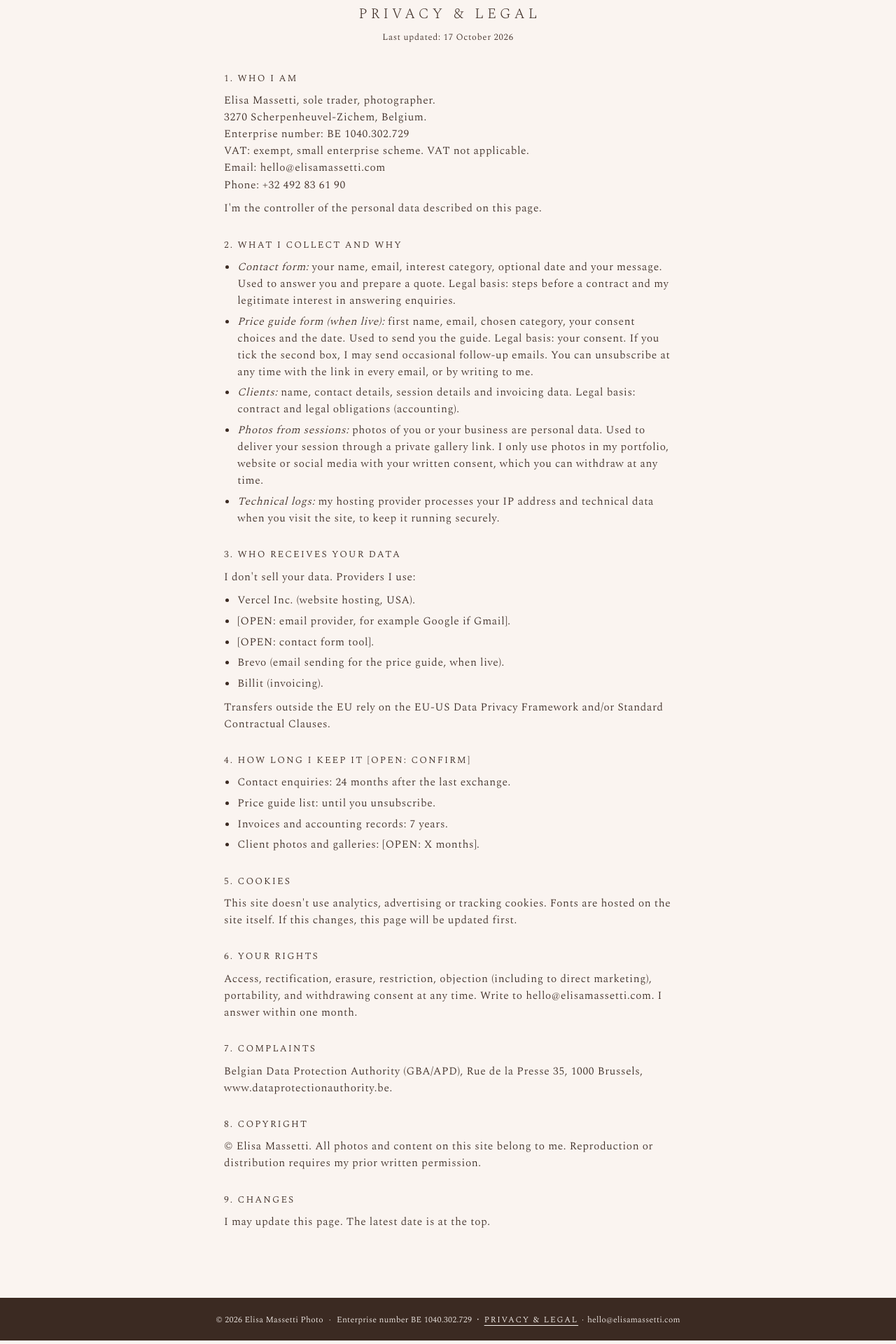
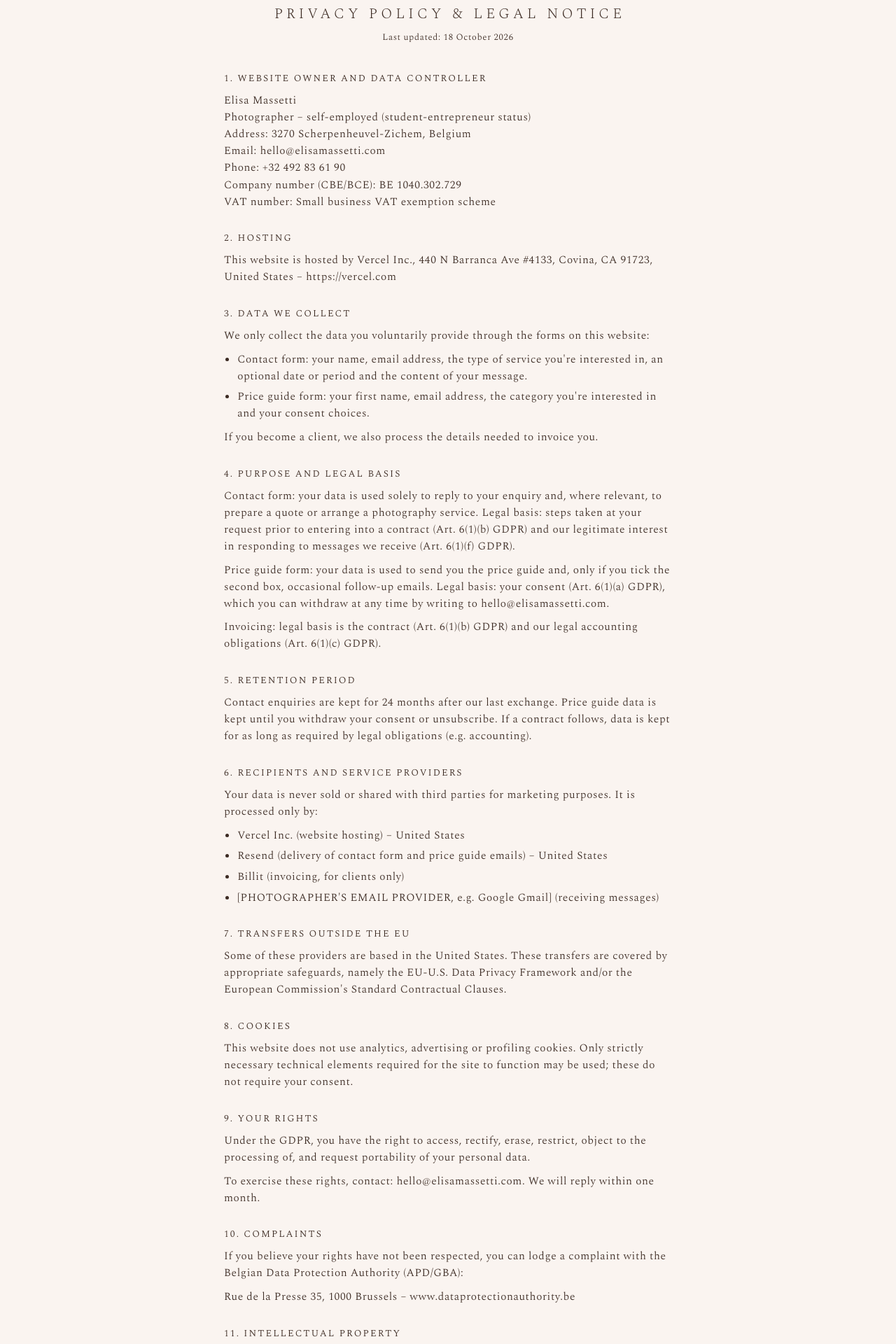
Before and after one commit to jjuliettt/emmestudio, a Next.js app: page /privacy-policy in a window 1280 px wide. Shown: the part 120-2040 px from the top of the page at 70% size. Built offline with nearby package versions, Linux system fonts and the light colour scheme.

Commit message:
Resend per le email + e sistemazione privacy policy e legal

```diff
--- a/src/app/privacy-policy/page.tsx
+++ b/src/app/privacy-policy/page.tsx
@@ -7,13 +7,13 @@ import styles from "@/components/Legal/Legal.module.css";
 export const metadata: Metadata = {
   title: "Privacy & Legal",
   description:
-    "Privacy policy and legal information of Elisa Massetti Photo: who I am, what data I collect, why, and your rights.",
+    "Privacy policy and legal notice of Elisa Massetti Photo: who is responsible for your data, what is collected, why, and your rights.",
 };
 
 // Data di pubblicazione di questo testo
-const LAST_UPDATED = "17 October 2026";
+const LAST_UPDATED = "18 October 2026";
 
-// Testo fornito da Elisa. Le parti tra [ ] sono ancora da decidere.
+// Testo fornito da Elisa. Le parti tra [ ] sono ancora da compilare.
 function Section({ heading, children }: { heading: string; children: ReactNode }) {
   return (
     <section>
@@ -23,129 +23,160 @@ function Section({ heading, children }: { heading: string; children: ReactNode }
   );
 }
 
-function Labelled({ label, children }: { label: string; children: ReactNode }) {
-  return (
-    <li>
-      <em>{label}:</em> {children}
-    </li>
-  );
-}
-
 export default function PrivacyPolicyPage() {
   return (
     <section className={styles.page}>
-      <PageTitle>Privacy &amp; Legal</PageTitle>
+      <PageTitle>Privacy Policy &amp; Legal Notice</PageTitle>
       <p className={styles.updated}>Last updated: {LAST_UPDATED}</p>
 
       <div className={styles.sections}>
-        <Section heading="1. Who I am">
+        <Section heading="1. Website owner and data controller">
           <p className={styles.paragraph}>
-            Elisa Massetti, sole trader, photographer.
+            Elisa Massetti
             <br />
-            3270 Scherpenheuvel-Zichem, Belgium.
+            Photographer – self-employed (student-entrepreneur status)
             <br />
-            Enterprise number: {ENTERPRISE_NO}
-            <br />
-            VAT: exempt, small enterprise scheme. VAT not applicable.
+            Address: 3270 Scherpenheuvel-Zichem, Belgium
             <br />
             Email: {EMAIL}
             <br />
             Phone: +32 492 83 61 90
-          </p>
-          <p className={styles.paragraph}>
-            I&apos;m the controller of the personal data described on this page.
+            <br />
+            Company number (CBE/BCE): {ENTERPRISE_NO}
+            <br />
+            VAT number: Small business VAT exemption scheme
           </p>
         </Section>
 
-        <Section heading="2. What I collect and why">
+        <Section heading="2. Hosting">
+          <p className={styles.paragraph}>
+            This website is hosted by Vercel Inc., 440 N Barranca Ave #4133,
+            Covina, CA 91723, United States – https://vercel.com
+          </p>
+        </Section>
+
+        <Section heading="3. Data we collect">
+          <p className={styles.paragraph}>
+            We only collect the data you voluntarily provide through the forms
+            on this website:
+          </p>
           <ul className={styles.list}>
-            <Labelled label="Contact form">
-              your name, email, interest category, optional date and your
-              message. Used to answer you and prepare a quote. Legal basis:
-              steps before a contract and my legitimate interest in answering
-              enquiries.
-            </Labelled>
-            <Labelled label="Price guide form (when live)">
-              first name, email, chosen category, your consent choices and the
-              date. Used to send you the guide. Legal basis: your consent. If
-              you tick the second box, I may send occasional follow-up emails.
-              You can unsubscribe at any time with the link in every email, or
-              by writing to me.
-            </Labelled>
-            <Labelled label="Clients">
-              name, contact details, session details and invoicing data. Legal
-              basis: contract and legal obligations (accounting).
-            </Labelled>
-            <Labelled label="Photos from sessions">
-              photos of you or your business are personal data. Used to deliver
-              your session through a private gallery link. I only use photos in
-              my portfolio, website or social media with your written consent,
-              which you can withdraw at any time.
-            </Labelled>
-            <Labelled label="Technical logs">
-              my hosting provider processes your IP address and technical data
-              when you visit the site, to keep it running securely.
-            </Labelled>
+            <li>
+              Contact form: your name, email address, the type of service
+              you&apos;re interested in, an optional date or period and the
+              content of your message.
+            </li>
+            <li>
+              Price guide form: your first name, email address, the category
+              you&apos;re interested in and your consent choices.
+            </li>
+          </ul>
+          <p className={styles.paragraph}>
+            If you become a client, we also process the details needed to
+            invoice you.
+          </p>
+        </Section>
+
+        <Section heading="4. Purpose and legal basis">
+          <p className={styles.paragraph}>
+            Contact form: your data is used solely to reply to your enquiry and,
+            where relevant, to prepare a quote or arrange a photography service.
+            Legal basis: steps taken at your request prior to entering into a
+            contract (Art. 6(1)(b) GDPR) and our legitimate interest in
+            responding to messages we receive (Art. 6(1)(f) GDPR).
+          </p>
+          <p className={styles.paragraph}>
+            Price guide form: your data is used to send you the price guide and,
+            only if you tick the second box, occasional follow-up emails. Legal
+            basis: your consent (Art. 6(1)(a) GDPR), which you can withdraw at
+            any time by writing to {EMAIL}.
+          </p>
+          <p className={styles.paragraph}>
+            Invoicing: legal basis is the contract (Art. 6(1)(b) GDPR) and our
+            legal accounting obligations (Art. 6(1)(c) GDPR).
+          </p>
+        </Section>
+
+        <Section heading="5. Retention period">
+          <p className={styles.paragraph}>
+            Contact enquiries are kept for 24 months after our last exchange.
+            Price guide data is kept until you withdraw your consent or
+            unsubscribe. If a contract follows, data is kept for as long as
+            required by legal obligations (e.g. accounting).
+          </p>
+        </Section>
+
+        <Section heading="6. Recipients and service providers">
+          <p className={styles.paragraph}>
+            Your data is never sold or shared with third parties for marketing
+            purposes. It is processed only by:
+          </p>
+          <ul className={styles.list}>
+            <li>Vercel Inc. (website hosting) – United States</li>
+            <li>
+              Resend (delivery of contact form and price guide emails) – United
+              States
+            </li>
+            <li>Billit (invoicing, for clients only)</li>
+            <li>
+              [PHOTOGRAPHER&apos;S EMAIL PROVIDER, e.g. Google Gmail] (receiving
+              messages)
+            </li>
           </ul>
         </Section>
 
-        <Section heading="3. Who receives your data">
-          <p className={styles.paragraph}>I don&apos;t sell your data. Providers I use:</p>
-          <ul className={styles.list}>
-            <li>Vercel Inc. (website hosting, USA).</li>
-            <li>[OPEN: email provider, for example Google if Gmail].</li>
-            <li>[OPEN: contact form tool].</li>
-            <li>Brevo (email sending for the price guide, when live).</li>
-            <li>Billit (invoicing).</li>
-          </ul>
+        <Section heading="7. Transfers outside the EU">
           <p className={styles.paragraph}>
-            Transfers outside the EU rely on the EU-US Data Privacy Framework
-            and/or Standard Contractual Clauses.
+            Some of these providers are based in the United States. These
+            transfers are covered by appropriate safeguards, namely the EU-U.S.
+            Data Privacy Framework and/or the European Commission&apos;s Standard
+            Contractual Clauses.
           </p>
         </Section>
 
-        <Section heading="4. How long I keep it [OPEN: confirm]">
-          <ul className={styles.list}>
-            <li>Contact enquiries: 24 months after the last exchange.</li>
-            <li>Price guide list: until you unsubscribe.</li>
-            <li>Invoices and accounting records: 7 years.</li>
-            <li>Client photos and galleries: [OPEN: X months].</li>
-          </ul>
-        </Section>
-
-        <Section heading="5. Cookies">
+        <Section heading="8. Cookies">
           <p className={styles.paragraph}>
-            This site doesn&apos;t use analytics, advertising or tracking
-            cookies. Fonts are hosted on the site itself. If this changes, this
-            page will be updated first.
+            This website does not use analytics, advertising or profiling
+            cookies. Only strictly necessary technical elements required for the
+            site to function may be used; these do not require your consent.
           </p>
         </Section>
 
-        <Section heading="6. Your rights">
+        <Section heading="9. Your rights">
           <p className={styles.paragraph}>
-            Access, rectification, erasure, restriction, objection (including
-            to direct marketing), portability, and withdrawing consent at any
-            time. Write to {EMAIL}. I answer within one month.
+            Under the GDPR, you have the right to access, rectify, erase,
+            restrict, object to the processing of, and request portability of
+            your personal data.
+          </p>
+          <p className={styles.paragraph}>
+            To exercise these rights, contact: {EMAIL}. We will reply within one
+            month.
           </p>
         </Section>
 
-        <Section heading="7. Complaints">
+        <Section heading="10. Complaints">
           <p className={styles.paragraph}>
-            Belgian Data Protection Authority (GBA/APD), Rue de la Presse 35,
-            1000 Brussels, www.dataprotectionauthority.be.
+            If you believe your rights have not been respected, you can lodge a
+            complaint with the Belgian Data Protection Authority (APD/GBA):
+          </p>
+          <p className={styles.paragraph}>
+            Rue de la Presse 35, 1000 Brussels – www.dataprotectionauthority.be
           </p>
         </Section>
 
-        <Section heading="8. Copyright">
+        <Section heading="11. Intellectual property">
           <p className={styles.paragraph}>
-            © Elisa Massetti. All photos and content on this site belong to me.
-            Reproduction or distribution requires my prior written permission.
+            All photographs and content on this website are the exclusive
+            property of Elisa Massetti, unless otherwise stated. Any
+            reproduction, distribution or use, in whole or in part, without
+            prior written permission is prohibited.
           </p>
         </Section>
 
-        <Section heading="9. Changes">
+        <Section heading="12. Changes">
           <p className={styles.paragraph}>
-            I may update this page. The latest date is at the top.
+            This policy may be updated from time to time. The date of the latest
+            revision is shown at the top of this page.
           </p>
         </Section>
       </div>
--- a/src/components/Footer/Footer.module.css
+++ b/src/components/Footer/Footer.module.css
@@ -34,10 +34,9 @@
   display: none;
 }
 
-/* come gli altri link del sito: maiuscolo, sottolineato */
+/* stesso font/stile delle altre scritte del footer: solo sottolineato,
+   niente maiuscolo né spaziatura extra (quelli sono per i link-pulsante) */
 .link {
-  text-transform: uppercase;
-  letter-spacing: var(--tracking-caps);
   text-decoration: underline;
   text-decoration-thickness: 1px;
   text-underline-offset: 0.35em;
```
Also changed, not shown: src/app/api/contact/route.ts (added, +49 -0 lines), src/app/api/price-guide/route.ts (added, +63 -0 lines), src/components/Contact/ContactForm.tsx (+31 -9 lines), src/components/Forms/Form.module.css (+8 -0 lines), src/components/Prices/PriceGuideForm.tsx (+31 -10 lines), src/lib/resend.ts (added, +56 -0 lines), public/assets/REPLACE-ME/README.md.
